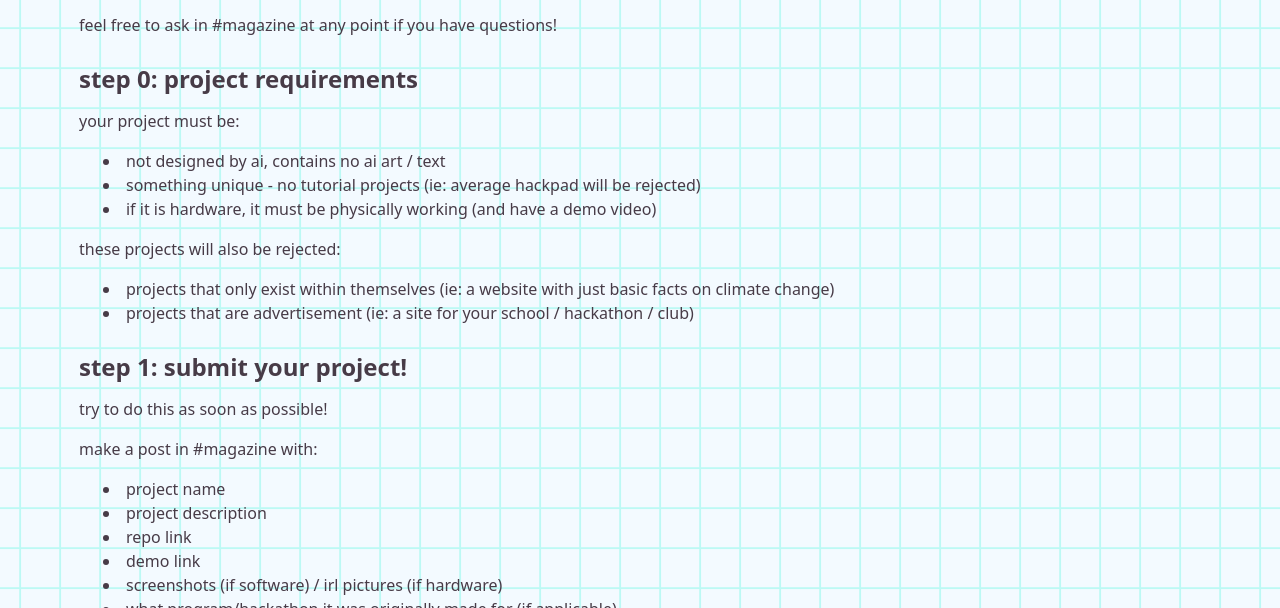
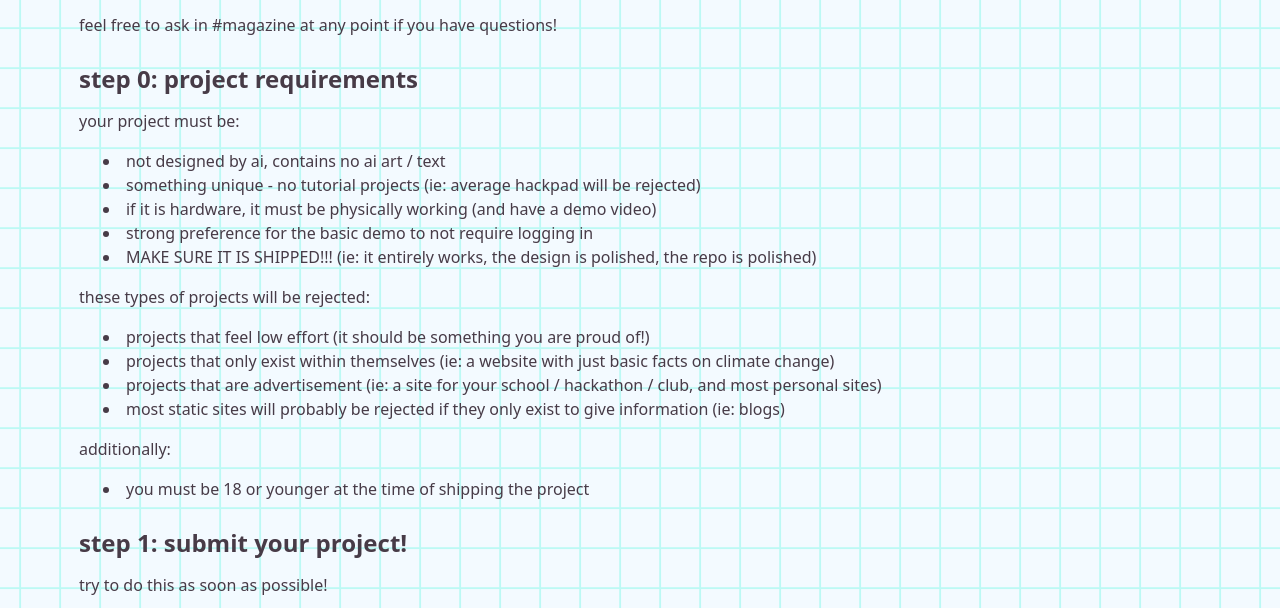
Before and after one commit to acornitum/magazine, an Astro site: page /start in a window 1280 px wide. Shown: the part 192-800 px from the top of the page. Built offline with nearby package versions, Linux system fonts and the light colour scheme; Astro itself is replaced by a stand-in of ours.

Commit message:
update text

```diff
--- a/src/pages/start.md
+++ b/src/pages/start.md
@@ -11,11 +11,19 @@ your project must be:
 - not designed by ai, contains no ai art / text
 - something unique - no tutorial projects (ie: average hackpad will be rejected)
 - if it is hardware, it must be physically working (and have a demo video)
+- strong preference for the basic demo to not require logging in
+- MAKE SURE IT IS SHIPPED!!!! (ie: it entirely works, the design is polished, the repo is polished)
 
-these projects will also be rejected:
+these types of projects will be rejected:
 
+- projects that feel low effort (it should be something you are proud of!)
 - projects that only exist within themselves (ie: a website with just basic facts on climate change)
-- projects that are advertisement (ie: a site for your school / hackathon / club)
+- projects that are advertisement (ie: a site for your school / hackathon / club, and most personal sites)
+- most static sites will probably be rejected if they only exist to give information (ie: blogs)
+
+additionally:
+
+- you must be 18 or younger at the time of shipping the project
 
 ### step 1: submit your project!
 
@@ -25,14 +33,14 @@ make a post in #magazine with:
 
 - project name
 - project description
-- repo link
+- repo link (make sure your repo is polished! write a good readme if you haven't already)
 - demo link
 - screenshots (if software) / irl pictures (if hardware)
 - what program/hackathon it was originally made for (if applicable)
 
 you are free to request a number of pages; however it will be highly dependent on project quality / design. generally:
 
-- simple projects (ie: solder pcb, page personal site) - 1/4th page (typically 5-10h projects)
+- simple projects (ie: solder pcb) - 1/4th page (typically 5-10h projects)
 - mid projects (ie: hackpad) - 1/2th page (typically ~20h projects)
 - complex projects (ie: ) - 1 page (typically 25h+ projects)
 - advanced projects (ie: icepi sbc) - 2 pages (very technical projects, but project design is also considered)
```
